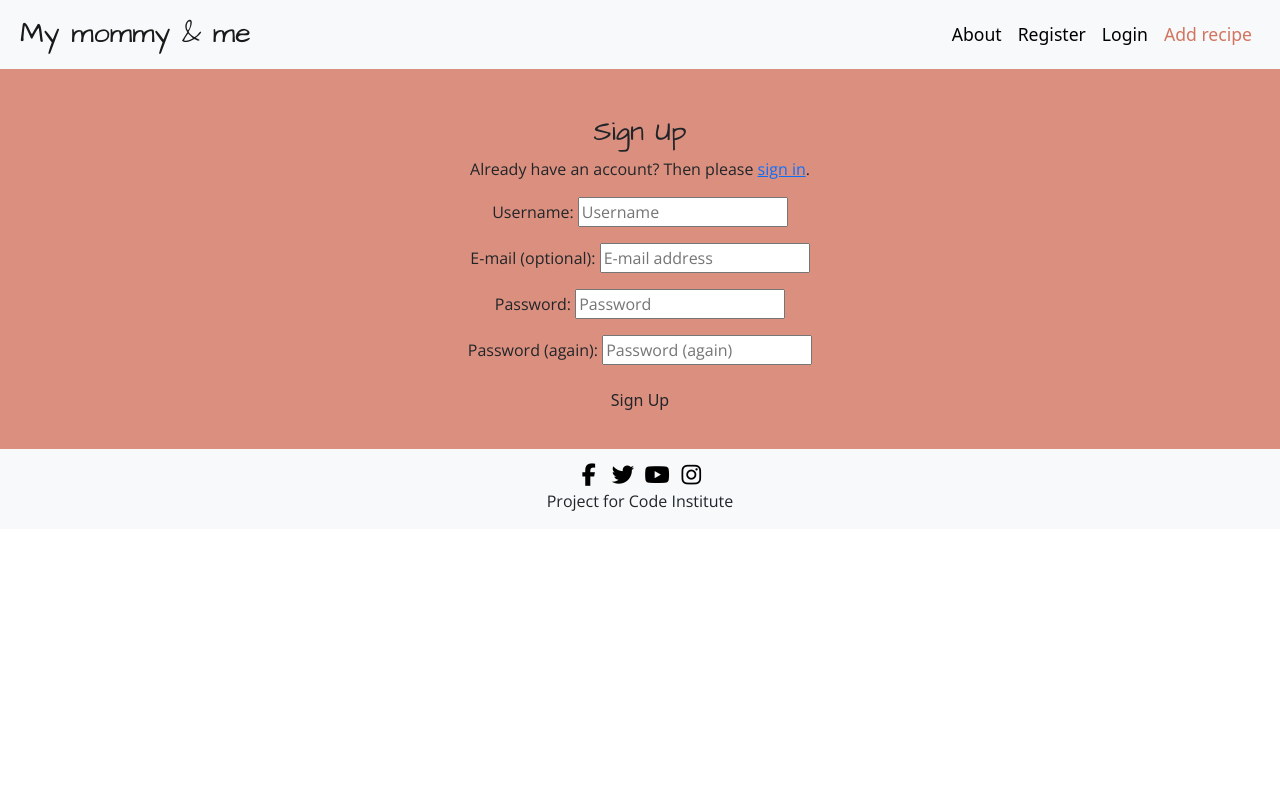
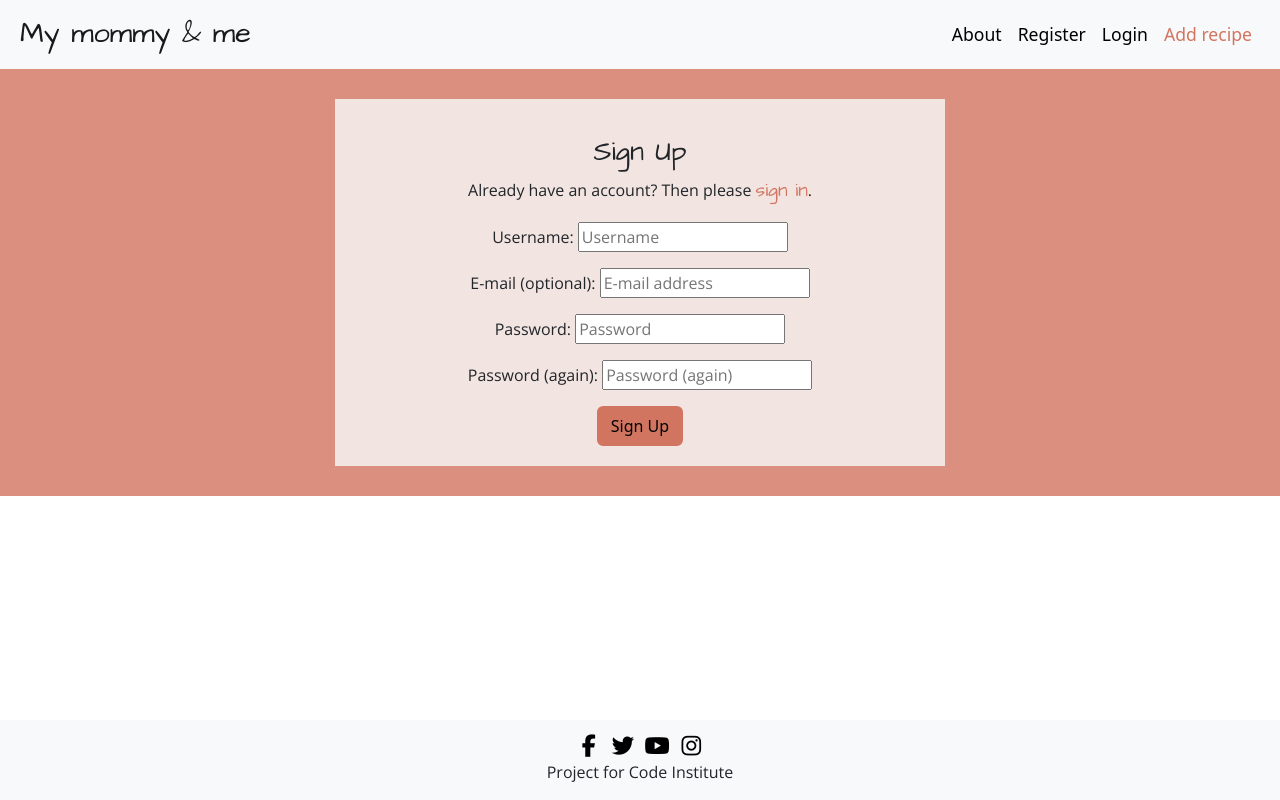
Before and after one commit to iama3191/My-mommy-me-blog, a Django app: page /accounts/signup/ in a window 1280 px wide. Run offline with Django 3.2, Linux system fonts and the light colour scheme; some libraries are stand-ins or nearby versions.

Commit message:
Modify style for the accounts templates, set the same style for login, logout, and signup

```diff
--- a/static/css/style.css
+++ b/static/css/style.css
@@ -1,4 +1,8 @@
 /* General */
+
+html {
+    position: relative;
+}
 
 body {
     min-height: 100vh;
@@ -52,9 +56,15 @@ h3 {
 main {
     background-color: rgb(210, 117, 96, 0.8);
     padding: 30px;
+    margin-bottom: 3em;
 }
 
 /* Footer */
+
+footer {
+    position: absolute;
+    bottom: 0px;
+}
 
 .social-links a i{
     width: 30px;
@@ -80,6 +90,7 @@ footer p {
     font-size: 1.2em;
     margin-top: -5px;
 }
+
 
 .author-flash {
     margin-top: 10px;
@@ -122,11 +133,11 @@ footer p {
 
 
 /* Recipe's details section */
-
 .recipe-container,
 .preparation-container,
 .comments-container,
-.update-container {
+.update-container,
+.account-container {
     background-color: rgb(248, 249, 250, 0.8);
     padding-top: 20px;
     padding-bottom: 20px;
@@ -166,7 +177,8 @@ i .fa-regular,
 }
 
 .update,
-.comment-btn {
+.comment-btn,
+.account-btn {
     background-color: #D27560;
     color: #000;
     border: 2px solid #D27560;
@@ -179,7 +191,7 @@ i .fa-regular,
 }
 
 .update:hover,
-.comment-btn{
+.comment-btn {
     --bs-btn-hover-color: #000;
     --bs-btn-hover-bg: rgb(248, 249, 250);
 }
@@ -213,3 +225,28 @@ i .fa-regular,
     padding-right: 20px;
 
 }
+
+/* Account templates: Login, Logout and Signup */
+
+.account-container {
+    width: 50%;
+    max-width: 80%;
+    height: 100%;
+}
+
+.account-btn:hover {
+    --bs-btn-hover-color: #000;
+    --bs-btn-hover-bg: rgb(248, 249, 250);
+    --bs-btn-hover-border-color: #d27560;
+}
+
+.signin-link {
+    text-decoration: none;
+    color: #D27560;
+    font-family: 'Architects Daughter', cursive;
+    font-size: 1.2em;
+}
+
+.signin-link:hover {
+    color: #000;
+}
--- a/templates/account/login.html
+++ b/templates/account/login.html
@@ -6,7 +6,7 @@
 {% block head_title %}{% trans "Sign In" %}{% endblock %}
 
 {% block content %}
-<div class="container">
+<div class="container account-container">
   <div class="row">
     <div class="col-md-8 mt-3 offset-md-2 text-center">
       <h3>{% trans "Sign In" %}</h3>
@@ -36,7 +36,7 @@ for a {{ site_name }} account and sign in below:{% endblocktrans %}</p>
         <a href="{{ signup_url }}">sign up</a> first.{% endblocktrans %}</p>
 {% endif %}
 -->
-        <p>{% blocktrans %}Welcome back to the Mommy & me blog. To leave a comment or like a recipe, please log in. If you don't have an account yet, you can <a class="link" href="{{ signup-url }}">sign up</a>
+        <p>{% blocktrans %}Welcome back to the Mommy & me blog. To leave a comment or like a recipe, please log in. If you don't have an account yet, you can <a class="link signin-link" href="{{ signup_url }}">sign up</a>
         first.{% endblocktrans %}</p>
   </div>
 </div>
@@ -48,7 +48,7 @@ for a {{ site_name }} account and sign in below:{% endblocktrans %}</p>
       {% if redirect_field_value %}
       <input type="hidden" name="{{ redirect_field_name }}" value="{{ redirect_field_value }}" />
       {% endif %}
-      <button class="btn btn-signup right" type="submit">{% trans "Sign In" %}</button>
+      <button class="btn btn-signup right account-btn" type="submit">{% trans "Sign In" %}</button>
     </form>
   </div>
 </div>
--- a/templates/account/logout.html
+++ b/templates/account/logout.html
@@ -5,20 +5,18 @@
 {% block head_title %}{% trans "Sign Out" %}{% endblock %}
 
 {% block content %}
-<div class="container">
+<div class="container account-container">
   <div class="row">
     <div class="col-md-8 mt-3 offset-md-2 text-center">
       <h3>{% trans "Sign Out" %}</h3>
       <p>{% trans 'Are you sure you want to sign out?' %}</p>
-
         <form method="POST" action="{% url 'account_logout' %}">
           {% csrf_token %}
           {% if redirect_field_value %}
           <input type="hidden" name="{{ redirect_field_name }}" value="{{ redirect_field_value }}"/>
           {% endif %}
-        <button class="btn btn-signout right" type="submit">{% trans 'Sign Out' %}</button>
+          <button class="btn btn-signout right account-btn" type="submit">{% trans 'Sign Out' %}</button>
         </form>
-
     </div>
   </div>
 </div>
--- a/templates/account/signup.html
+++ b/templates/account/signup.html
@@ -5,12 +5,12 @@
 {% block head_title %}{% trans "Signup" %}{% endblock %}
 
 {% block content %}
-<div class="container">
+<div class="container account-container">
   <div class="row">
     <div class="col-md-8 mt-3 offset-md-2 text-center">
       <h3>{% trans "Sign Up" %}</h3>
 
-      <p>{% blocktrans %}Already have an account? Then please <a href="{{ login_url }}">sign in</a>.{% endblocktrans %}</p>
+      <p>{% blocktrans %}Already have an account? Then please <a class="signin-link" href="{{ login_url }}">sign in</a>.{% endblocktrans %}</p>
 
       <form class="signup" id="signup_form" method="POST" action="{% url 'account_signup' %}">
         {% csrf_token %}
@@ -18,7 +18,7 @@
         {% if redirect_field_value %}
         <input type="hidden" name="{{ redirect_field_name }}" value="{{ redirect_field_value }}" />
         {% endif %}
-        <button class="btn btn-signup right" type="submit">{% trans "Sign Up" %}</button>
+        <button class="btn btn-signup right account-btn" type="submit">{% trans "Sign Up" %}</button>
       </form>
     </div>
   </div>
--- a/templates/base.html
+++ b/templates/base.html
@@ -63,7 +63,7 @@
 {% endblock %}
 
     <!-- Body -->
-    <main class="flex-shrink-0">
+    <main class="flex-shrink-0 ">
 
       <!-- Page content -->
       {% block content %}
```
Lines whose indentation alone changed are shown as unchanged.
